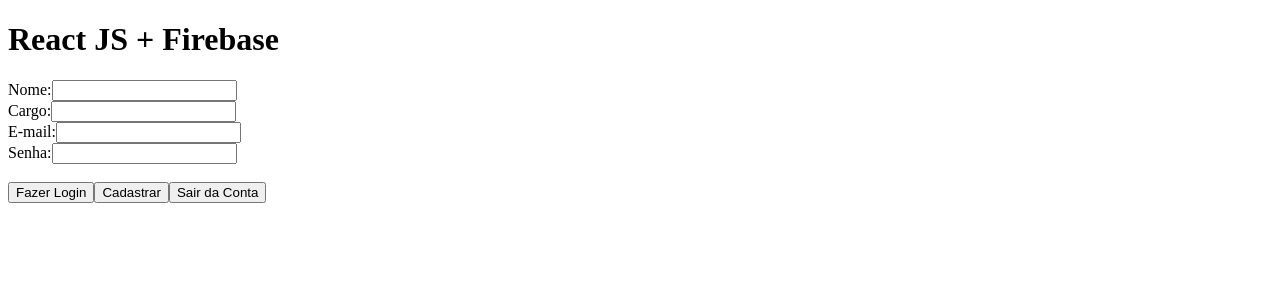
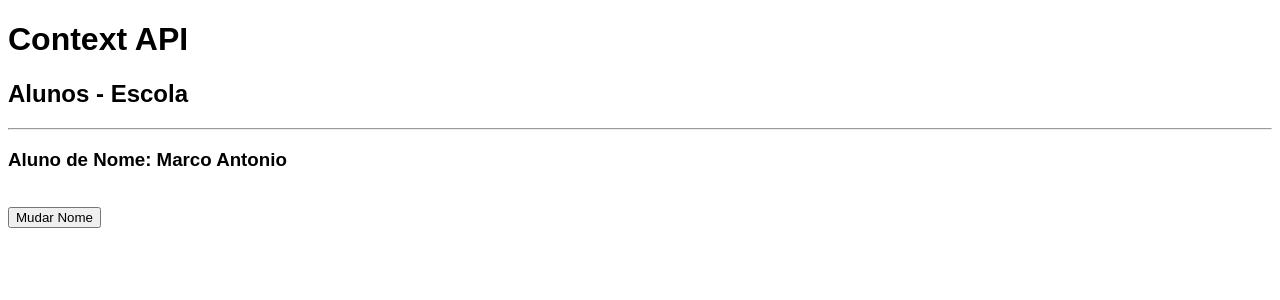
Before and after one commit to GabrielMerigo/Firebase-ReactJS, a React (Create React App) app: page / in a window 1280 px wide. Shown: the top 300 px of the page. Built offline with nearby package versions, Linux system fonts and the light colour scheme.

Commit message:
Context API

```diff
--- a/src/App.js
+++ b/src/App.js
@@ -1,89 +1,15 @@
-import firebase from './firebaseConfig';
-import { useState } from 'react'
+import '../src/styles/styles.css'
+import { useState } from 'react';
+import Alunos from '../src/components/Alunos'
+
 
 function App() {
-  const [email, setEmail] = useState('')
-  const [senha, setSenha] = useState('')
-
-  const [cargo, setCargo] = useState('')
-  const [nome, setNome] = useState('')
-
-  const [user, setUser] = useState({})
-
-  async function cadastrarNovoUsuario() {
-    await firebase.auth().createUserWithEmailAndPassword(email, senha)
-      .then(async response => {
-        console.log('iniciado cadastro')
-        await firebase.firestore().collection('users')
-          .doc(response.user.uid)
-          .set({
-            nome: nome,
-            email: email,
-            cargo: cargo,
-            uid: response.user.uid
-          })
-        alert('Dados cadastrados')
-      })
-      .catch(error => {
-        console.log(error.code)
-        const message = {
-          'auth/weak-password': 'Senha muito fraca',
-          'auth/email-already-in-use': 'Email já existente'
-        }[error.code]
-        console.log('erross')
-        alert(message)
-      }).finally(() => {
-        setNome('')
-        setEmail('')
-        setSenha('')
-        setCargo('')
-      })
-  }
-
-  async function logout() {
-    await firebase.auth().signOut();
-    setUser({})
-  }
-
-  async function login () {
-    await firebase.auth().signInWithEmailAndPassword(email, senha)
-    .then(async response => {
-      await firebase.firestore().collection('users')
-        .doc(response.user.uid)
-        .get()
-        .then(user => {
-          const { cargo, email, nome } = user.data()
-          setUser({
-            cargo: cargo,
-            email: email,
-            nome: nome
-          })
-        })
-        .catch(err => {
-          console.log(err)
-        })
-    })
-    .catch(err => {
-      console.log(err)
-    })
-  }
+  const [aluno, setAluno] = useState('Marco Antonio')
 
   return (
-
     <div className="App">
-      <h1>React JS + Firebase</h1>
-
-      { Object.keys(user).length > 0 && (
-        <h1>Olá {user.nome}, seu cargo é {user.cargo} e seu e-mail é {user.email}</h1>
-      )}
-
-      Nome:<input type="text" value={nome} onChange={e => setNome(e.target.value)} /> <br />
-      Cargo:<input type="text" value={cargo} onChange={e => setCargo(e.target.value)} /> <br />
-      E-mail:<input type="email" value={email} onChange={e => setEmail(e.target.value)} /> <br />
-      Senha:<input type="text" value={senha} onChange={e => setSenha(e.target.value)} /> <br /><br />
-      <button onClick={login}>Fazer Login</button>
-      <button onClick={cadastrarNovoUsuario}>Cadastrar</button>
-      <button onClick={logout}>Sair da Conta</button>
+      <h1>Context API</h1>
+      <Alunos nome={aluno}  mudaNome={setAluno} />
     </div>
   );
 }
--- /dev/null
+++ b/src/components/Alunos/index.jsx
@@ -0,0 +1,12 @@
+import Nome from "../Nome";
+
+function Alunos({ nome, mudaNome }) {
+  return (
+    <div className="App">
+      <h2>Alunos - Escola</h2>
+      <Nome nome={nome} mudaNome={mudaNome}/>
+    </div>
+  );
+}
+
+export default Alunos;
--- /dev/null
+++ b/src/components/Nome/index.jsx
@@ -0,0 +1,12 @@
+function Nome({ nome, mudaNome }) {
+  return (
+    <div className="App">
+      <hr />
+      <h3>Aluno de Nome: {nome}</h3>
+      <br />
+      <button onClick={() => mudaNome('Gabrielton')}>Mudar Nome</button>
+    </div>
+  );
+}
+
+export default Nome;
--- a/src/firebaseConfig.js
+++ /dev/null
@@ -1,19 +0,0 @@
-import firebase from 'firebase/app';
-import 'firebase/firestore';
-import 'firebase/auth';
-
-const firebaseConfig = {
-  apiKey: "AIzaSyDBAMwMWiGgKNalrBq7SgHDYyS-bu4XLDI",
-  authDomain: "curso-reactjs-f2250.firebaseapp.com",
-  projectId: "curso-reactjs-f2250",
-  storageBucket: "curso-reactjs-f2250.appspot.com",
-  messagingSenderId: "6018120120",
-  appId: "1:6018120120:web:bb2cd0e405e413ab07774d",
-  measurementId: "G-D30K0QPQRK"
-};
-
-if(!firebase.apps.length){
-  firebase.initializeApp(firebaseConfig)
-}
-
-export default firebase
--- /dev/null
+++ b/src/styles/styles.css
@@ -0,0 +1,3 @@
+*{
+  font-family: sans-serif;
+}
```
